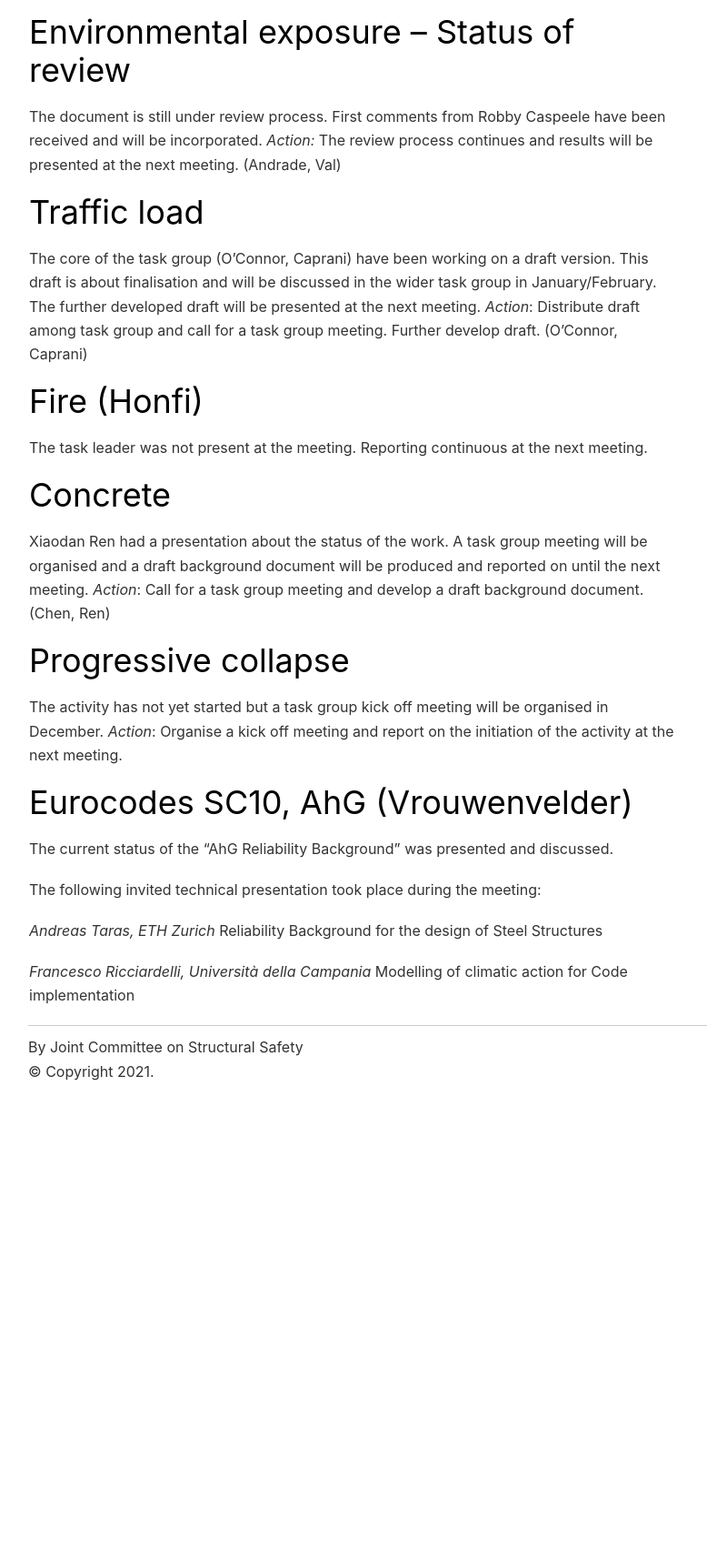
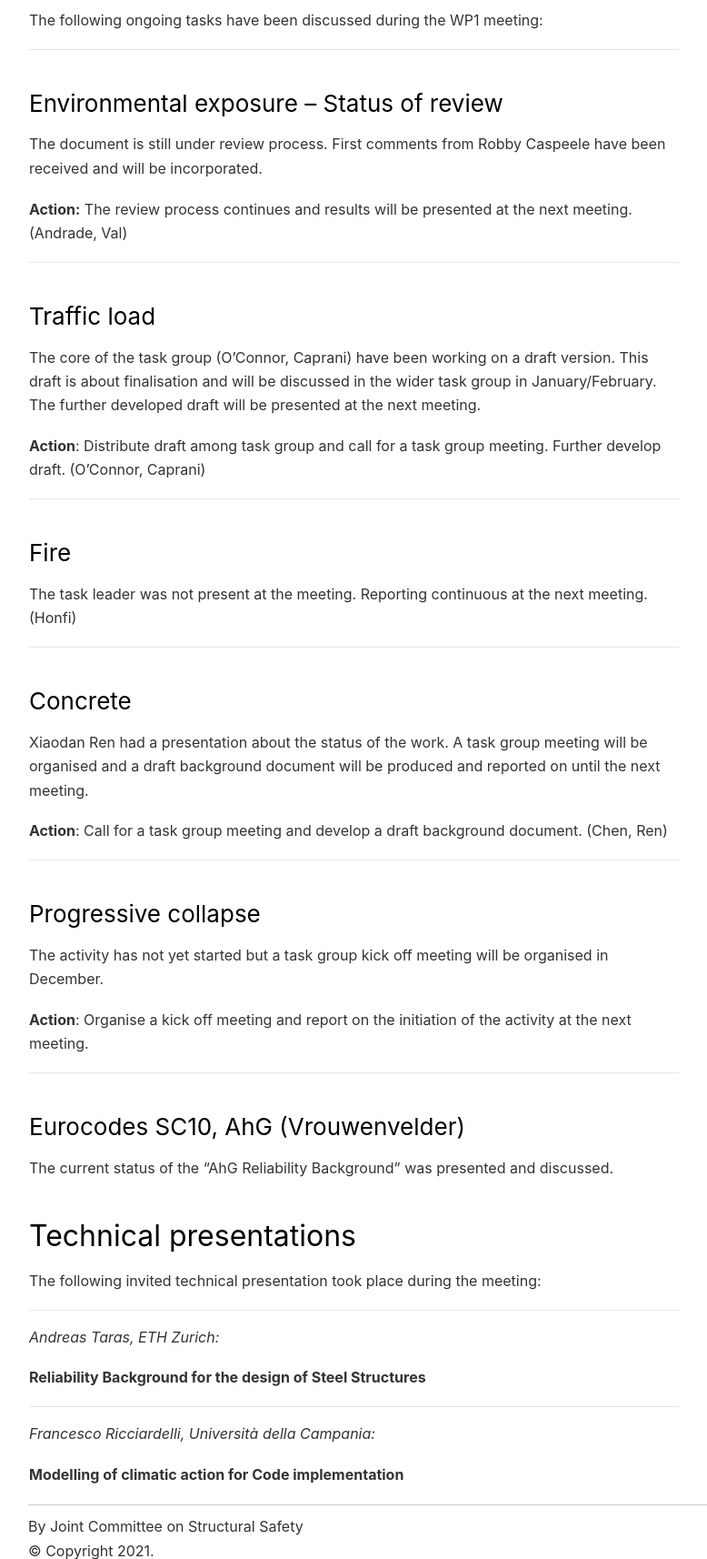
Before and after one commit to JCSS-PMC/WP1_follow_up_online, a plain HTML site: page 1221M.html in a window 1280 px wide. Shown: the part 1086-2800 px from the top of the page at 91% size, without its empty margins (268-1046 px from the left). Before the commit the page ends 2306 px from the top, so only its background shows below. Drawn offline with Linux system fonts and the light colour scheme.

Commit message:
postedit

```diff
--- a/1221M.html
+++ b/1221M.html
@@ -187,56 +187,58 @@
             </div>
             <nav id="bd-toc-nav" aria-label="Page">
                 <ul class="visible nav section-nav flex-column">
- <li class="toc-h1 nav-item toc-entry">
-  <a class="reference internal nav-link" href="#">
-   WP1 meeting 8.12.2021
-  </a>
- </li>
- <li class="toc-h1 nav-item toc-entry">
+ <li class="toc-h2 nav-item toc-entry">
   <a class="reference internal nav-link" href="#minutes">
    Minutes
   </a>
- </li>
- <li class="toc-h1 nav-item toc-entry">
+  <ul class="nav section-nav flex-column">
+   <li class="toc-h3 nav-item toc-entry">
     <a class="reference internal nav-link" href="#attendance">
      Attendance:
     </a>
-  <ul class="visible nav section-nav flex-column">
+   </li>
+  </ul>
+ </li>
  <li class="toc-h2 nav-item toc-entry">
   <a class="reference internal nav-link" href="#summary">
    Summary:
   </a>
-   </li>
-  </ul>
- </li>
- <li class="toc-h1 nav-item toc-entry">
+  <ul class="nav section-nav flex-column">
+   <li class="toc-h3 nav-item toc-entry">
     <a class="reference internal nav-link" href="#environmental-exposure-status-of-review">
      Environmental exposure – Status of review
     </a>
    </li>
- <li class="toc-h1 nav-item toc-entry">
+   <li class="toc-h3 nav-item toc-entry">
     <a class="reference internal nav-link" href="#traffic-load">
      Traffic load
     </a>
    </li>
- <li class="toc-h1 nav-item toc-entry">
-  <a class="reference internal nav-link" href="#fire-honfi">
-   Fire (Honfi)
+   <li class="toc-h3 nav-item toc-entry">
+    <a class="reference internal nav-link" href="#fire">
+     Fire
     </a>
    </li>
- <li class="toc-h1 nav-item toc-entry">
+   <li class="toc-h3 nav-item toc-entry">
     <a class="reference internal nav-link" href="#concrete">
      Concrete
     </a>
    </li>
- <li class="toc-h1 nav-item toc-entry">
+   <li class="toc-h3 nav-item toc-entry">
     <a class="reference internal nav-link" href="#progressive-collapse">
      Progressive collapse
     </a>
    </li>
- <li class="toc-h1 nav-item toc-entry">
+   <li class="toc-h3 nav-item toc-entry">
     <a class="reference internal nav-link" href="#eurocodes-sc10-ahg-vrouwenvelder">
      Eurocodes SC10, AhG (Vrouwenvelder)
+    </a>
+   </li>
+  </ul>
+ </li>
+ <li class="toc-h2 nav-item toc-entry">
+  <a class="reference internal nav-link" href="#technical-presentations">
+   Technical presentations
   </a>
  </li>
 </ul>
@@ -250,14 +252,12 @@
 
               <div>
 
-  <div class="section" id="wp1-meeting-8-12-2021">
+  <div class="tex2jax_ignore mathjax_ignore section" id="wp1-meeting-8-12-2021">
 <h1>WP1 meeting 8.12.2021<a class="headerlink" href="#wp1-meeting-8-12-2021" title="Permalink to this headline">¶</a></h1>
-</div>
-<div class="tex2jax_ignore mathjax_ignore section" id="minutes">
-<h1>Minutes<a class="headerlink" href="#minutes" title="Permalink to this headline">¶</a></h1>
-</div>
-<div class="tex2jax_ignore mathjax_ignore section" id="attendance">
-<h1>Attendance:<a class="headerlink" href="#attendance" title="Permalink to this headline">¶</a></h1>
+<div class="section" id="minutes">
+<h2>Minutes<a class="headerlink" href="#minutes" title="Permalink to this headline">¶</a></h2>
+<div class="section" id="attendance">
+<h3>Attendance:<a class="headerlink" href="#attendance" title="Permalink to this headline">¶</a></h3>
 <ul class="simple">
 <li><p>André Teófilo Beck</p></li>
 <li><p>Da-Gang Lu</p></li>
@@ -287,43 +287,56 @@
 <li><p>Ramon Hingorani (guest)</p></li>
 <li><p>Zhao-Hui Lu (guest)</p></li>
 </ul>
+</div>
+</div>
 <div class="section" id="summary">
 <h2>Summary:<a class="headerlink" href="#summary" title="Permalink to this headline">¶</a></h2>
 <p>The following ongoing tasks have been discussed during the WP1 meeting:</p>
+<hr class="docutils" />
+<div class="section" id="environmental-exposure-status-of-review">
+<h3>Environmental exposure – Status of review<a class="headerlink" href="#environmental-exposure-status-of-review" title="Permalink to this headline">¶</a></h3>
+<p>The document is still under review process. First comments from Robby Caspeele have been received and will be incorporated.</p>
+<p><strong>Action:</strong> The review process continues and results will be presented at the next meeting. (Andrade, Val)</p>
+</div>
+<hr class="docutils" />
+<div class="section" id="traffic-load">
+<h3>Traffic load<a class="headerlink" href="#traffic-load" title="Permalink to this headline">¶</a></h3>
+<p>The core of the task group (O’Connor, Caprani) have been working on a draft version. This draft is about finalisation and will be discussed in the wider task group in January/February. The further developed draft will be presented at the next meeting.</p>
+<p><strong>Action</strong>: Distribute draft among task group and call for a task group meeting. Further develop draft. (O’Connor, Caprani)</p>
+</div>
+<hr class="docutils" />
+<div class="section" id="fire">
+<h3>Fire<a class="headerlink" href="#fire" title="Permalink to this headline">¶</a></h3>
+<p>The task leader was not present at the meeting. Reporting continuous at the next meeting.(Honfi)</p>
+</div>
+<hr class="docutils" />
+<div class="section" id="concrete">
+<h3>Concrete<a class="headerlink" href="#concrete" title="Permalink to this headline">¶</a></h3>
+<p>Xiaodan Ren had a presentation about the status of the work. A task group meeting will be organised and a draft background document will be produced and reported on until the next meeting.</p>
+<p><strong>Action</strong>: Call for a task group meeting and develop a draft background document. (Chen, Ren)</p>
+</div>
+<hr class="docutils" />
+<div class="section" id="progressive-collapse">
+<h3>Progressive collapse<a class="headerlink" href="#progressive-collapse" title="Permalink to this headline">¶</a></h3>
+<p>The activity has not yet started but a task group kick off meeting will be organised in December.</p>
+<p><strong>Action</strong>: Organise a kick off meeting and report on the initiation of the activity at the next meeting.</p>
+</div>
+<hr class="docutils" />
+<div class="section" id="eurocodes-sc10-ahg-vrouwenvelder">
+<h3>Eurocodes SC10, AhG (Vrouwenvelder)<a class="headerlink" href="#eurocodes-sc10-ahg-vrouwenvelder" title="Permalink to this headline">¶</a></h3>
+<p>The current status of the “AhG Reliability Background” was presented and discussed.</p>
 </div>
 </div>
-<div class="tex2jax_ignore mathjax_ignore section" id="environmental-exposure-status-of-review">
-<h1>Environmental exposure – Status of review<a class="headerlink" href="#environmental-exposure-status-of-review" title="Permalink to this headline">¶</a></h1>
-<p>The document is still under review process. First comments from Robby Caspeele have been received and will be incorporated.
-<em>Action:</em> The review process continues and results will be presented at the next meeting. (Andrade, Val)</p>
+<div class="section" id="technical-presentations">
+<h2>Technical presentations<a class="headerlink" href="#technical-presentations" title="Permalink to this headline">¶</a></h2>
+<p>The following invited technical presentation took place during the meeting:</p>
+<hr class="docutils" />
+<p><em>Andreas Taras, ETH Zurich:</em></p>
+<p><strong>Reliability Background for the design of Steel Structures</strong></p>
+<hr class="docutils" />
+<p><em>Francesco Ricciardelli, Università della Campania:</em></p>
+<p><strong>Modelling of climatic action for Code implementation</strong></p>
 </div>
-<div class="tex2jax_ignore mathjax_ignore section" id="traffic-load">
-<h1>Traffic load<a class="headerlink" href="#traffic-load" title="Permalink to this headline">¶</a></h1>
-<p>The core of the task group (O’Connor, Caprani) have been working on a draft version. This draft is about finalisation and will be discussed in the wider task group in January/February. The further developed draft will be presented at the next meeting.
-<em>Action</em>: Distribute draft among task group and call for a task group meeting. Further develop draft. (O’Connor, Caprani)</p>
-</div>
-<div class="tex2jax_ignore mathjax_ignore section" id="fire-honfi">
-<h1>Fire (Honfi)<a class="headerlink" href="#fire-honfi" title="Permalink to this headline">¶</a></h1>
-<p>The task leader was not present at the meeting. Reporting continuous at the next meeting.</p>
-</div>
-<div class="tex2jax_ignore mathjax_ignore section" id="concrete">
-<h1>Concrete<a class="headerlink" href="#concrete" title="Permalink to this headline">¶</a></h1>
-<p>Xiaodan Ren had a presentation about the status of the work. A task group meeting will be organised and a draft background document will be produced and reported on until the next meeting.
-<em>Action</em>: Call for a task group meeting and develop a draft background document. (Chen, Ren)</p>
-</div>
-<div class="tex2jax_ignore mathjax_ignore section" id="progressive-collapse">
-<h1>Progressive collapse<a class="headerlink" href="#progressive-collapse" title="Permalink to this headline">¶</a></h1>
-<p>The activity has not yet started but a task group kick off meeting will be organised in December.
-<em>Action</em>: Organise a kick off meeting and report on the initiation of the activity at the next meeting.</p>
-</div>
-<div class="tex2jax_ignore mathjax_ignore section" id="eurocodes-sc10-ahg-vrouwenvelder">
-<h1>Eurocodes SC10, AhG (Vrouwenvelder)<a class="headerlink" href="#eurocodes-sc10-ahg-vrouwenvelder" title="Permalink to this headline">¶</a></h1>
-<p>The current status of the “AhG Reliability Background” was presented and discussed.</p>
-<p>The following invited technical presentation took place during the meeting:</p>
-<p><em>Andreas Taras, ETH Zurich</em>
-Reliability Background for the design of Steel Structures</p>
-<p><em>Francesco Ricciardelli, Università della Campania</em>
-Modelling of climatic action for Code implementation</p>
 </div>
 
     <script type="text/x-thebe-config">
```
Also changed, not shown: searchindex.js (+1 -1 lines), 2 other files. Lines whose indentation alone changed are shown as unchanged.
